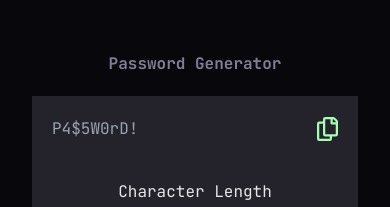
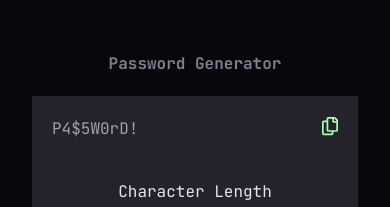
Before and after one commit to ShayneJG/Password-generator, a React (Vite) app: page / in a window 390 px wide. Shown: the top 207 px of the page. Built offline with nearby package versions, Linux system fonts and the light colour scheme.

Commit message:
positioning and responsiveness added to copy button

```diff
--- a/src/App.tsx
+++ b/src/App.tsx
@@ -335,14 +335,14 @@ const CopyButton: React.FC<CopyButtonProps> = ({
   };
 
   return (
-    <div className="absolute top-1/3 right-5 h-5">
+    <div className="absolute top-1/3 right-5">
       <p className="absolute right-10 text-neonGreen h-0">
         {copied ? "COPIED" : ""}
       </p>
+      <div className="w-4 h-5">
         <svg
           className="hover:cursor-pointer"
-        width="21"
-        height="24"
+          viewBox="0 0 21 24"
           xmlns="http://www.w3.org/2000/svg"
           onMouseEnter={handleMouseEnter}
           onMouseLeave={handleMouseLeave}
@@ -354,5 +354,6 @@ const CopyButton: React.FC<CopyButtonProps> = ({
           />
         </svg>
       </div>
+    </div>
   );
 };
```
Lines whose indentation alone changed are shown as unchanged.
